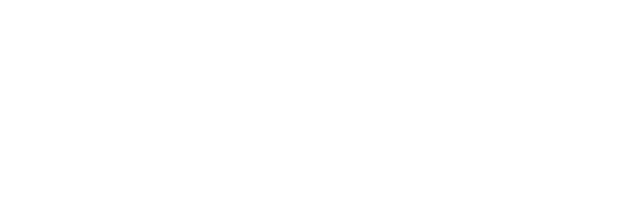
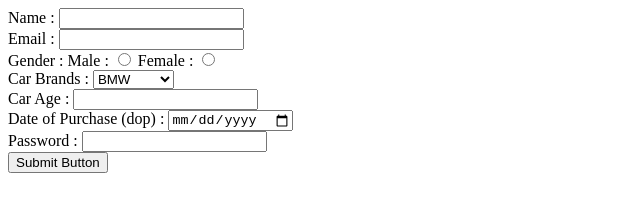
Before and after one commit to acciojob/car-insurance-form-kushal-02, a website: page main.html in a window 1280 px wide. Shown: the whole page, without its empty margins (0-640 px from the left). Drawn offline with Linux system fonts and the light colour scheme.

Commit message:
created a submission

```diff
--- a/main.html
+++ b/main.html
@@ -8,6 +8,28 @@
 
 <body>
 	<!-- the entire body must be written by student -->
+	<form>
+		<label>Name : </label>
+		<input type="text" id="name" required><br>
+		<label>Email : </label>
+		<input type="email" id="email" required><br>
+		<label>Gender : </label>
+		<label >Male : </label> <input type="radio"  name="gender" required>
+		<label>Female : </label> <input type="radio"  name="gender" required><br>
+		<label>Car Brands : </label>
+		<select id="cars">
+			<option>BMW</option>
+			<option>Audi</option>
+			<option>Mercedez</option>
+		</select><br>
+		<label>Car Age : </label>
+		<input type="number" id="carage" required><br>
+		<label>Date of Purchase (dop) : </label>
+		<input type="Date" id="dop" required><br>
+		<label>Password : </label>
+		<input type="Password" id="password" required><br>
+		<button type="submit">Submit Button</button>
+	</form>
     <script type="text/javascript" src="./script.js">
 </script>
 
```
